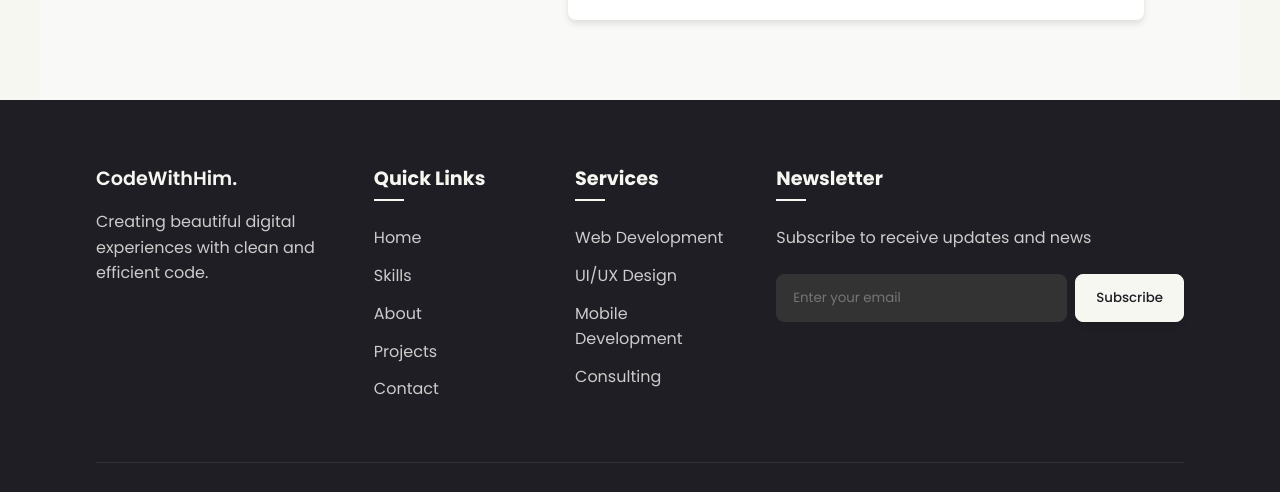
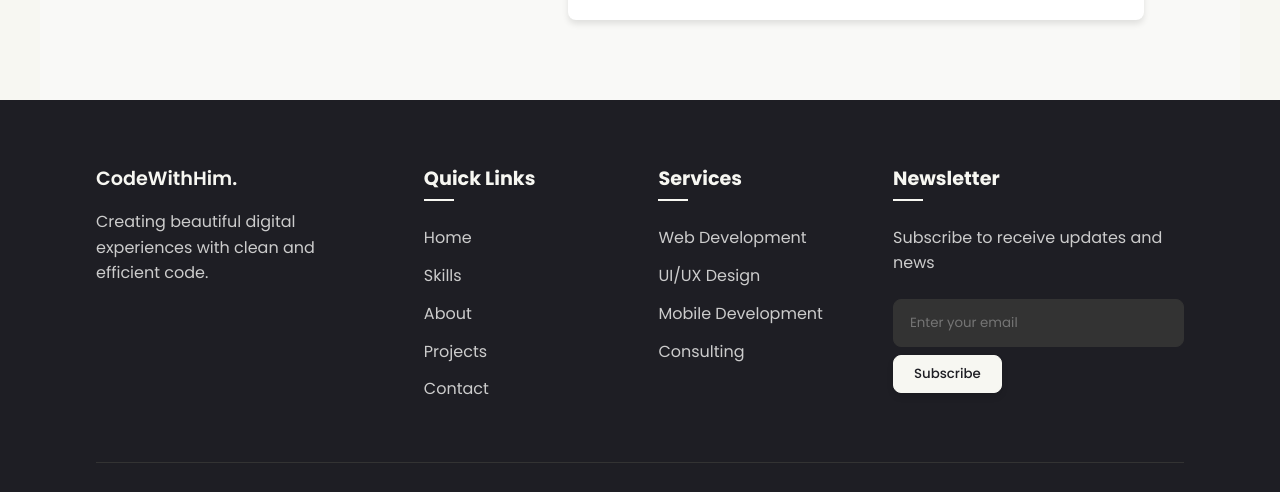
Before and after one commit to saher-redwan/my-portfolio, a plain HTML site: page index.html in a window 1280 px wide. Shown: the part 4621-5113 px from the top of the page. Drawn offline with Linux system fonts and the light colour scheme.

Commit message:
test 10.3

```diff
--- a/css/style.css
+++ b/css/style.css
@@ -751,6 +751,7 @@ form .btn:hover i {
   display: flex;
   gap: 0.5rem;
   width: 100%;
+  flex-wrap: wrap;
 }
 
 .newsletter-form input {
@@ -771,8 +772,6 @@ form .btn:hover i {
   background-color: #f7f7f2;
   color: #1e1e24;
   border: 1px solid #f7f7f2;
-  min-width: fit-content;
-  width: fit-content;
 }
 
 .newsletter-form .btn:hover {
```
